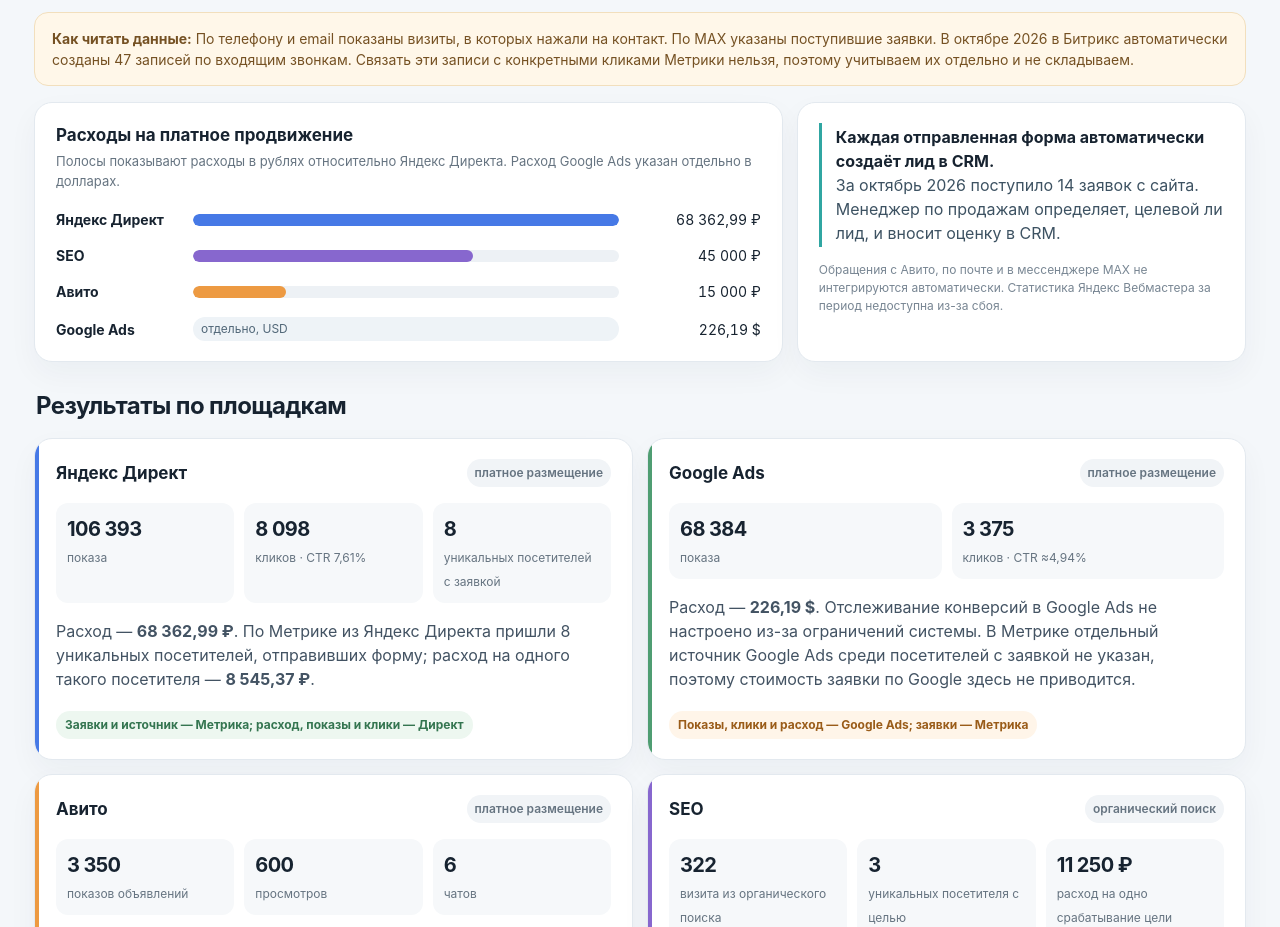
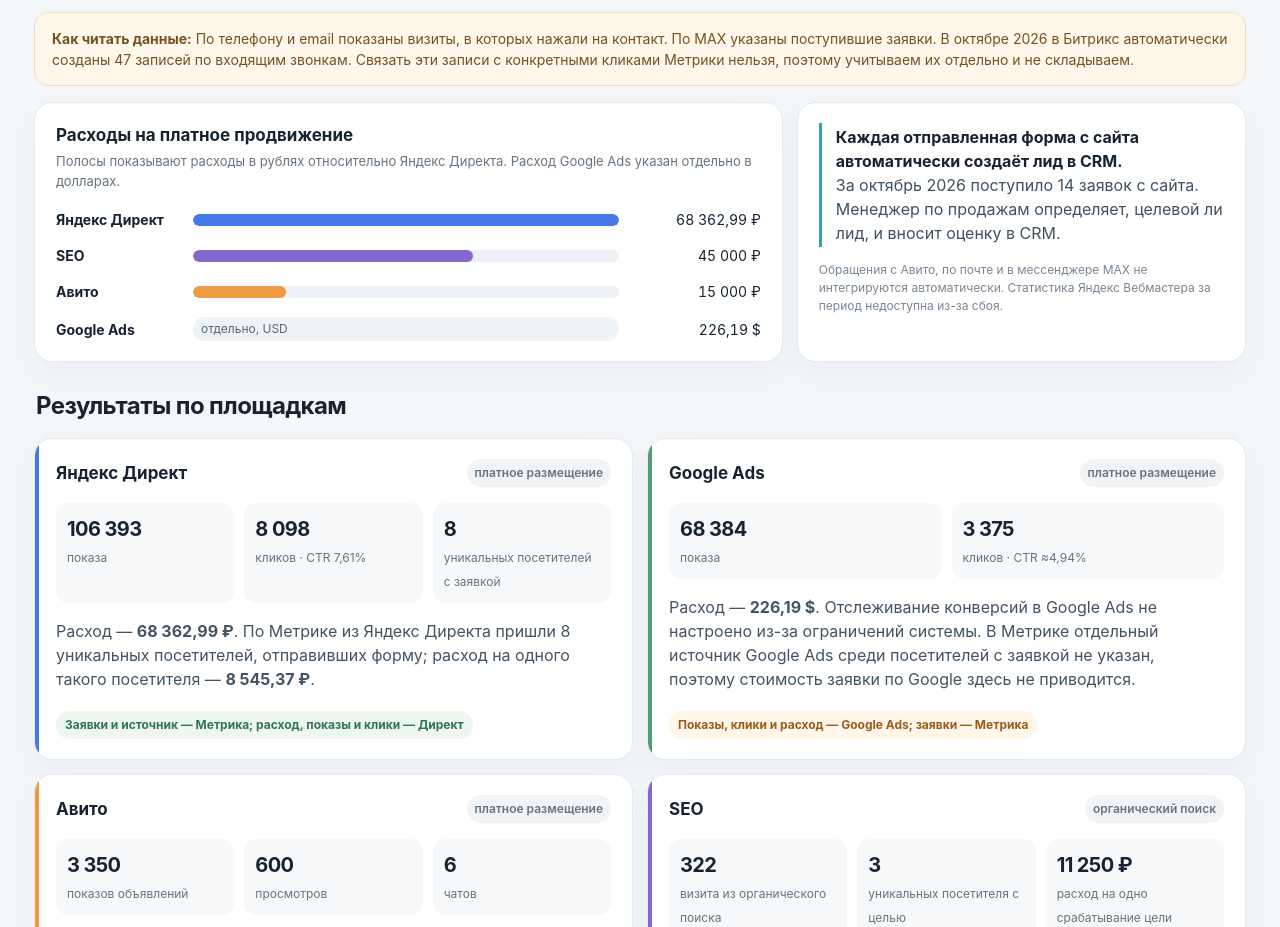
Before and after one commit to meredin0109/marketing-october-2026, a plain HTML site: page index.html in a window 1280 px wide. Shown: the part 1168-2095 px from the top of the page. Drawn offline with Linux system fonts and the light colour scheme.

Commit message:
Уточнить источник формы

```diff
--- a/index.html
+++ b/index.html
@@ -40,7 +40,7 @@
 <div class="bar-row"><span class="bar-name">SEO</span><div class="track"><div class="fill" style="width:65.8%;background:var(--purple)"></div></div><span class="bar-value">45 000 ₽</span></div><div class="bar-row"><span class="bar-name">Авито</span><div class="track"><div class="fill" style="width:21.9%;background:var(--orange)"></div></div><span class="bar-value">15 000 ₽</span></div>
 <div class="bar-row"><span class="bar-name">Google Ads</span><span class="pill">отдельно, USD</span><span class="bar-value">226,19 $</span></div>
 </div></article>
-<article class="card"><div class="callout"><strong>Каждая отправленная форма автоматически создаёт лид в CRM.</strong><br>За октябрь 2026 поступило 14 заявок с сайта. Менеджер по продажам определяет, целевой ли лид, и вносит оценку в CRM.</div><p class="source-note">Обращения с Авито, по почте и в мессенджере MAX не интегрируются автоматически. Статистика Яндекс Вебмастера за период недоступна из-за сбоя.</p></article></section>
+<article class="card"><div class="callout"><strong>Каждая отправленная форма с сайта автоматически создаёт лид в CRM.</strong><br>За октябрь 2026 поступило 14 заявок с сайта. Менеджер по продажам определяет, целевой ли лид, и вносит оценку в CRM.</div><p class="source-note">Обращения с Авито, по почте и в мессенджере MAX не интегрируются автоматически. Статистика Яндекс Вебмастера за период недоступна из-за сбоя.</p></article></section>
 <section class="section" id="platforms"><div class="section-head"><div><h2>Результаты по площадкам</h2></div></div><div class="grid platforms">
 <article class="card platform" style="--accent:var(--blue)"><h3>Яндекс Директ <small>платное размещение</small></h3><div class="metric-row"><div class="metric"><b>106 393</b><span>показа</span></div><div class="metric"><b>8 098</b><span>кликов · CTR 7,61%</span></div><div class="metric"><b>8</b><span>уникальных посетителей с заявкой</span></div></div><p>Расход — <strong>68 362,99 ₽</strong>. По Метрике из Яндекс Директа пришли 8 уникальных посетителей, отправивших форму; расход на одного такого посетителя — <strong>8 545,37 ₽</strong>.</p><span class="tag good">Заявки и источник — Метрика; расход, показы и клики — Директ</span></article><article class="card platform" style="--accent:var(--green)"><h3>Google Ads <small>платное размещение</small></h3><div class="metric-row two"><div class="metric"><b>68 384</b><span>показа</span></div><div class="metric"><b>3 375</b><span>кликов · CTR ≈4,94%</span></div></div><p>Расход — <strong>226,19 $</strong>. Отслеживание конверсий в Google Ads не настроено из-за ограничений системы. В Метрике отдельный источник Google Ads среди посетителей с заявкой не указан, поэтому стоимость заявки по Google здесь не приводится.</p><span class="tag warn">Показы, клики и расход — Google Ads; заявки — Метрика</span></article>
 <article class="card platform" style="--accent:var(--orange)"><h3>Авито <small>платное размещение</small></h3><div class="metric-row"><div class="metric"><b>3 350</b><span>показов объявлений</span></div><div class="metric"><b>600</b><span>просмотров</span></div><div class="metric"><b>6</b><span>чатов</span></div></div><p>Полные расходы на продвижение за октябрь — <strong>15 000 ₽</strong>, или <strong>2 500 ₽ на чат</strong>. Ещё 3 пользователя открыли номер телефона; факт звонка эти просмотры не подтверждают, поэтому в число обращений они не включены.</p><span class="tag warn">Стоимость рассчитана по полному месячному бюджету</span></article>
```
